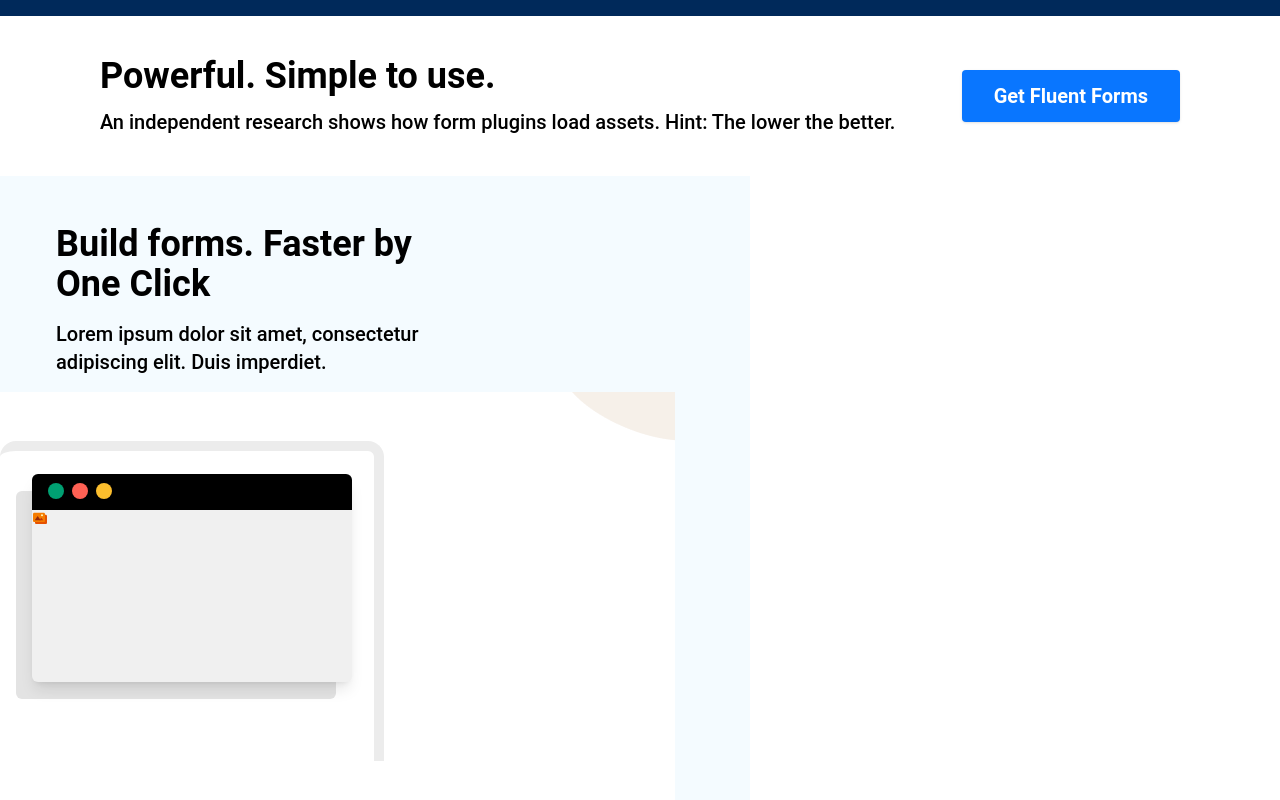
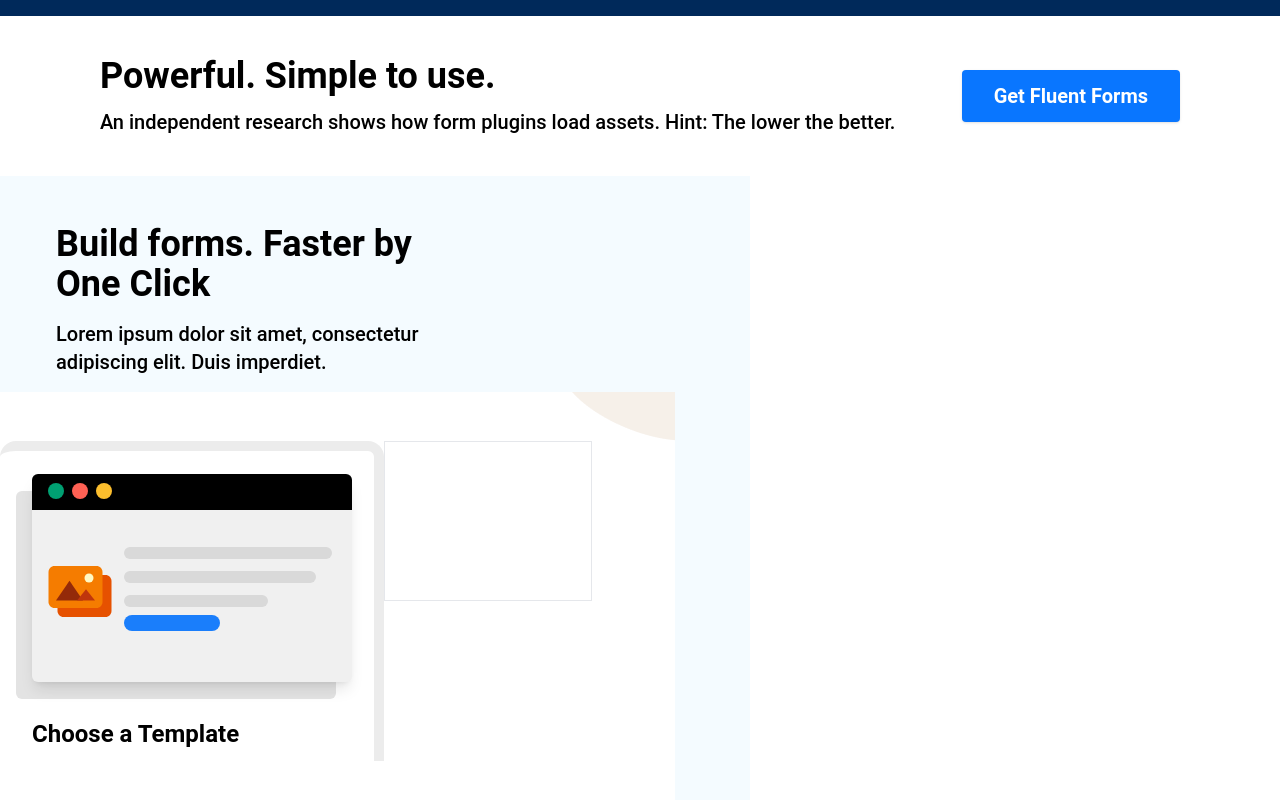
Before and after one commit to ronobir84/fluent-forms, a React (Vite) app: page / in a window 1280 px wide. Shown: the part 1531-2331 px from the top of the page. Built offline with nearby package versions, Linux system fonts and the light colour scheme.

Commit message:
add this bulid section

```diff
--- a/src/Pages/HomePage/BuildForms/BuildForms.jsx
+++ b/src/Pages/HomePage/BuildForms/BuildForms.jsx
@@ -11,10 +11,11 @@ const BuildForms = () => {
                             by One Click</h2>
                         <p className="text-xl font-medium text-black">Lorem ipsum dolor sit amet, consectetur  adipiscing elit. Duis imperdiet.</p>
                     </div>
-                    <div className="bg-[#FFF] w-[90%] h-[430px] mt-4">
+                    <div className="bg-[#FFF] w-[90%] h-[430px] mt-4 ">
                         <div className="  relative left-[83%]    ">
                             <img src={side1} alt="" />
                         </div>
+                        <div className="flex">
                             <div className="w-96 h-80 border-solid border-t-[10px] border-r-[10px] rounded-t-2xl border-[#ECECEC] py-6">
                                 <div className=" w-80 h-52 bg-[#E3E3E3] mt-4 ml-4 rounded-md">
                                 </div>
@@ -25,14 +26,29 @@ const BuildForms = () => {
                                         <button className="w-4 h-4 bg-[#FCBE2D] rounded-full"></button>
 
                                     </div>
+                                    <div className="flex pt-8 px-3 items-center gap-2">
                                         <div>
-                                    <FcGallery></FcGallery>
-
+                                            <FcGallery className="text-7xl"></FcGallery>
+                                        </div>
+                                        <div>
+                                            <button className="w-52 h-3 bg-[#D9D9D9] rounded-full"></button>
+                                            <button className="w-48 h-3 bg-[#D9D9D9] rounded-full"></button>
+                                            <button className="w-36 h-3 bg-[#D9D9D9] rounded-full"></button>
+                                            <button className="w-24 h-4 bg-[#1A7EFB] rounded-full"></button>
                                         </div>
 
                                     </div>
+                                    <div className="relative top-20">
+                                        <h2 className="text-2xl text-black font-bold">Choose a Template</h2>
+                                    </div>
+
+                                </div>
+                            </div>
 
 
+                            <div className="w-52 h-40 border">
+
+                            </div>
                         </div>
 
 
```
Lines whose indentation alone changed are shown as unchanged.
